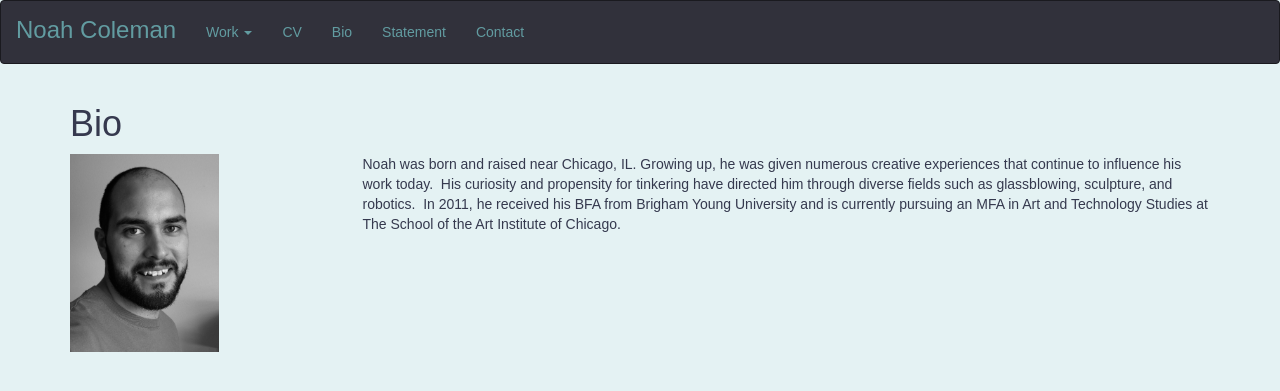
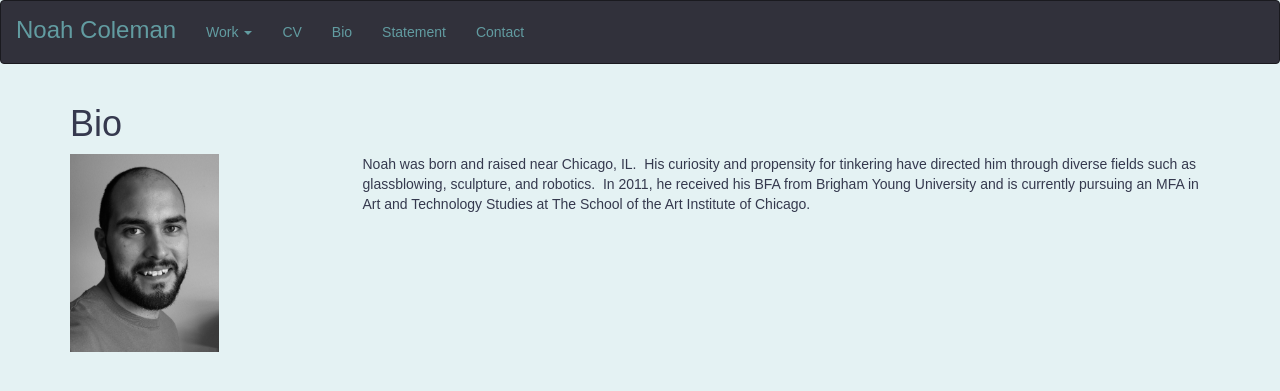
Before and after one commit to noahcoleman/tafmka-noahcoleman.github.io, a Jekyll site: the page built from bio/index.html, in a window 1280 px wide. Shown: the top 391 px of the page. Built offline with Jekyll 4.4.1, drawn with Linux system fonts in a browser that asks for light colours; nearby versions of some CDN libraries; Markdown is read by kramdown in place of the engine named in the settings.

Commit message:
took out sentence about growing up

```diff
--- a/bio/index.html
+++ b/bio/index.html
@@ -9,6 +9,6 @@ layout: default
 		<img src="../img/bio/bio001.jpg" class="img-responsive" alt="Noah Coleman" height="199" width="149" align="left">
 	</div>
 	<div class=  "col-lg-9 col-lg-offset-1 col-md-8 col-md-offset-1 col-sm-7 col-sm-offset-1 col-xs-6 col-xs-offset-1" >
-		<p>Noah was born and raised near Chicago, IL.  Growing up, he was given numerous creative experiences that continue to influence his work today.  His curiosity and propensity for tinkering have directed him through diverse fields such as glassblowing, sculpture, and robotics.  In 2011, he received his BFA from Brigham Young University and is currently pursuing an MFA in Art and Technology Studies at The School of the Art Institute of Chicago.</p>
+		<p>Noah was born and raised near Chicago, IL. &nbsp;His curiosity and propensity for tinkering have directed him through diverse fields such as glassblowing, sculpture, and robotics. &nbsp;In 2011, he received his BFA from Brigham Young University and is currently pursuing an MFA in Art and Technology Studies at The School of the Art Institute of Chicago.</p>
 	</div>
 </div>
```
